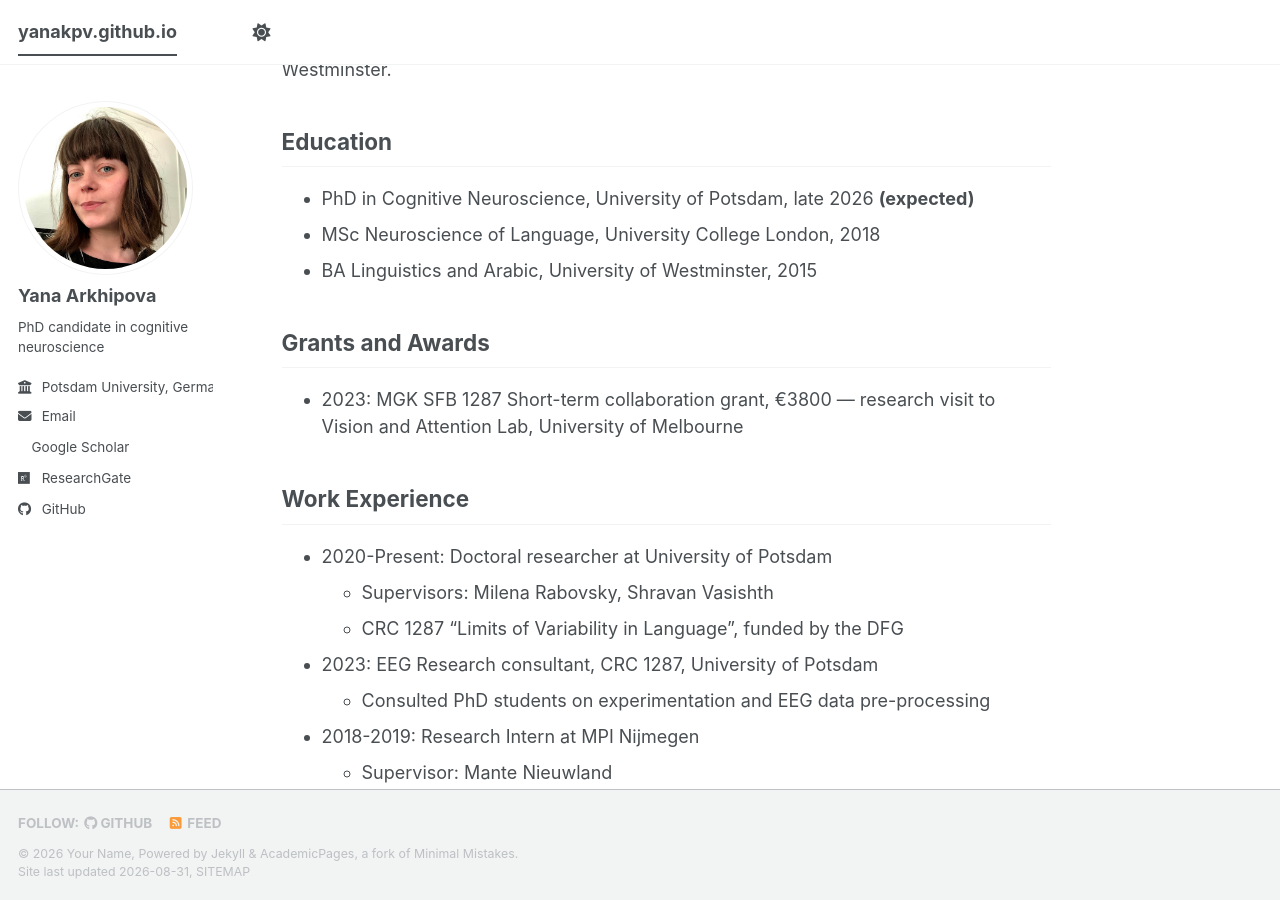
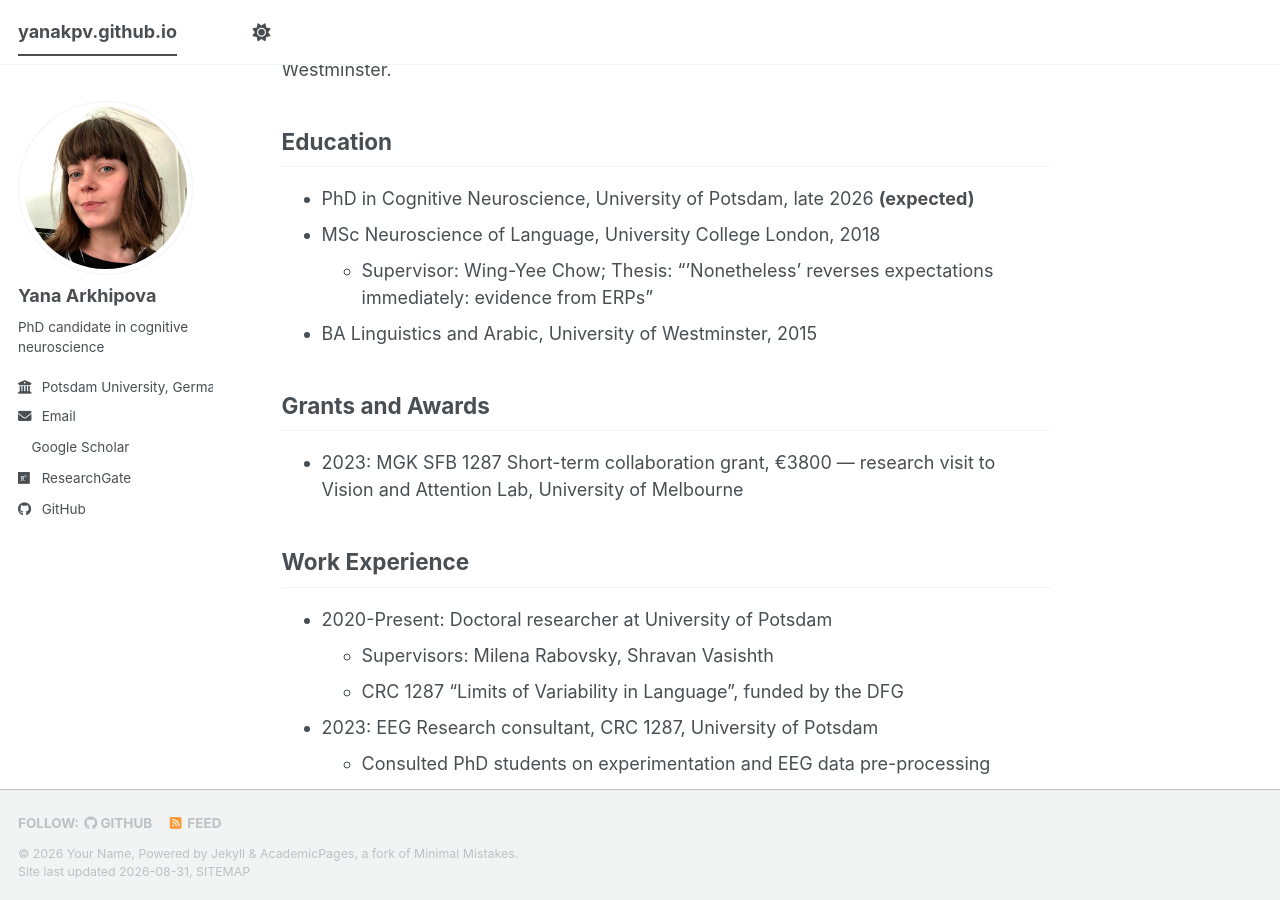
Before and after one commit to yanakpv/yanakpv.github.io, a Jekyll site: the page built from _pages/about.md, in a window 1280 px wide and 900 px high, scrolled down 604 px. Built offline with Jekyll 4.4.1, drawn with Linux system fonts in a browser that asks for light colours; a style sheet for code colours, icons or effects is not loaded.

Commit message:
Update about.md

```diff
--- a/_pages/about.md
+++ b/_pages/about.md
@@ -24,6 +24,7 @@ Before starting my PhD I spent a year at the Max Planck Institute for Psycholing
 
 * PhD in Cognitive Neuroscience, University of Potsdam, late 2026 **(expected)**
 * MSc Neuroscience of Language, University College London, 2018
+  * Supervisor: Wing-Yee Chow; Thesis: “’Nonetheless’ reverses expectations immediately: evidence from ERPs"
 * BA Linguistics and Arabic, University of Westminster, 2015
 
 ## Grants and Awards
```
